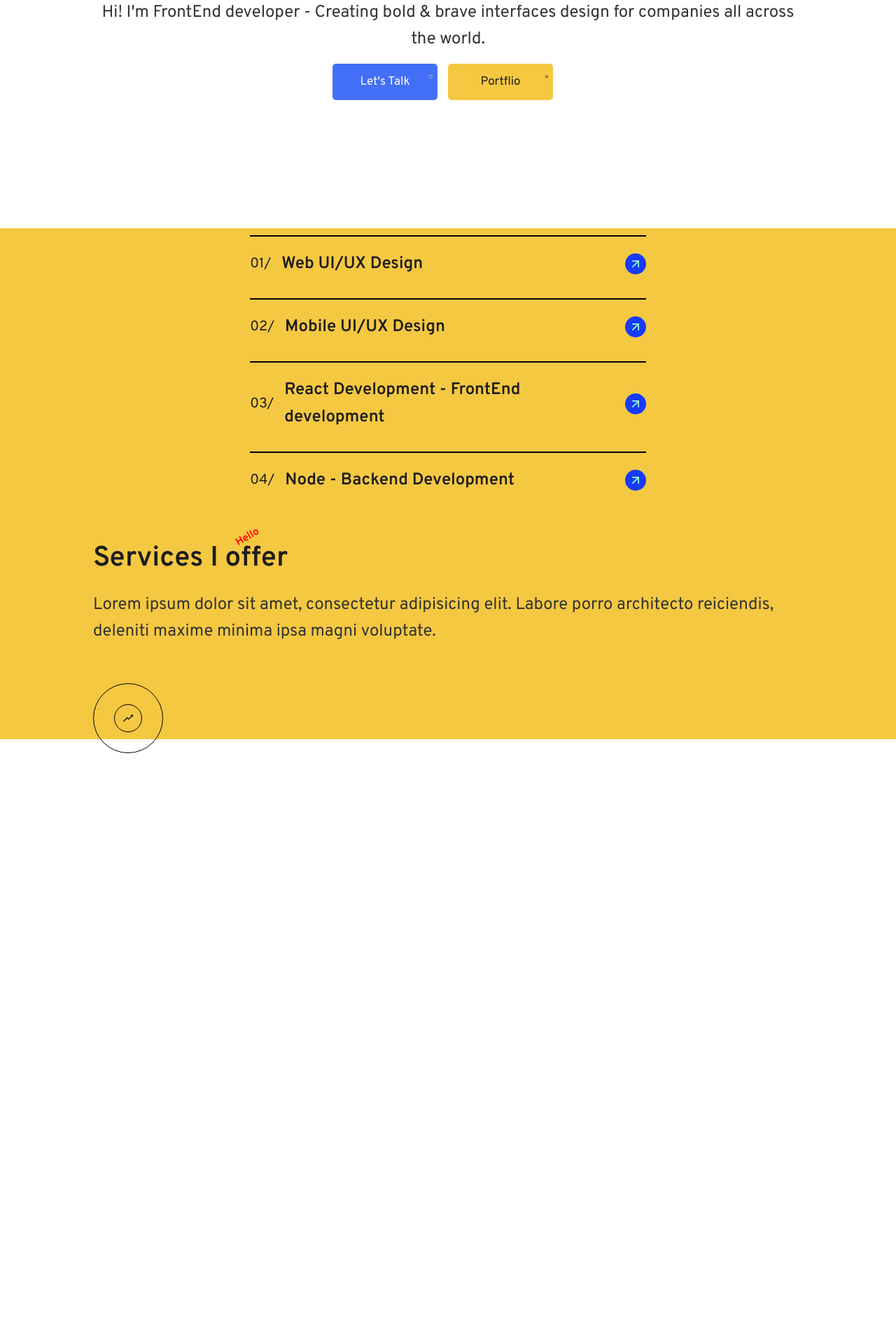
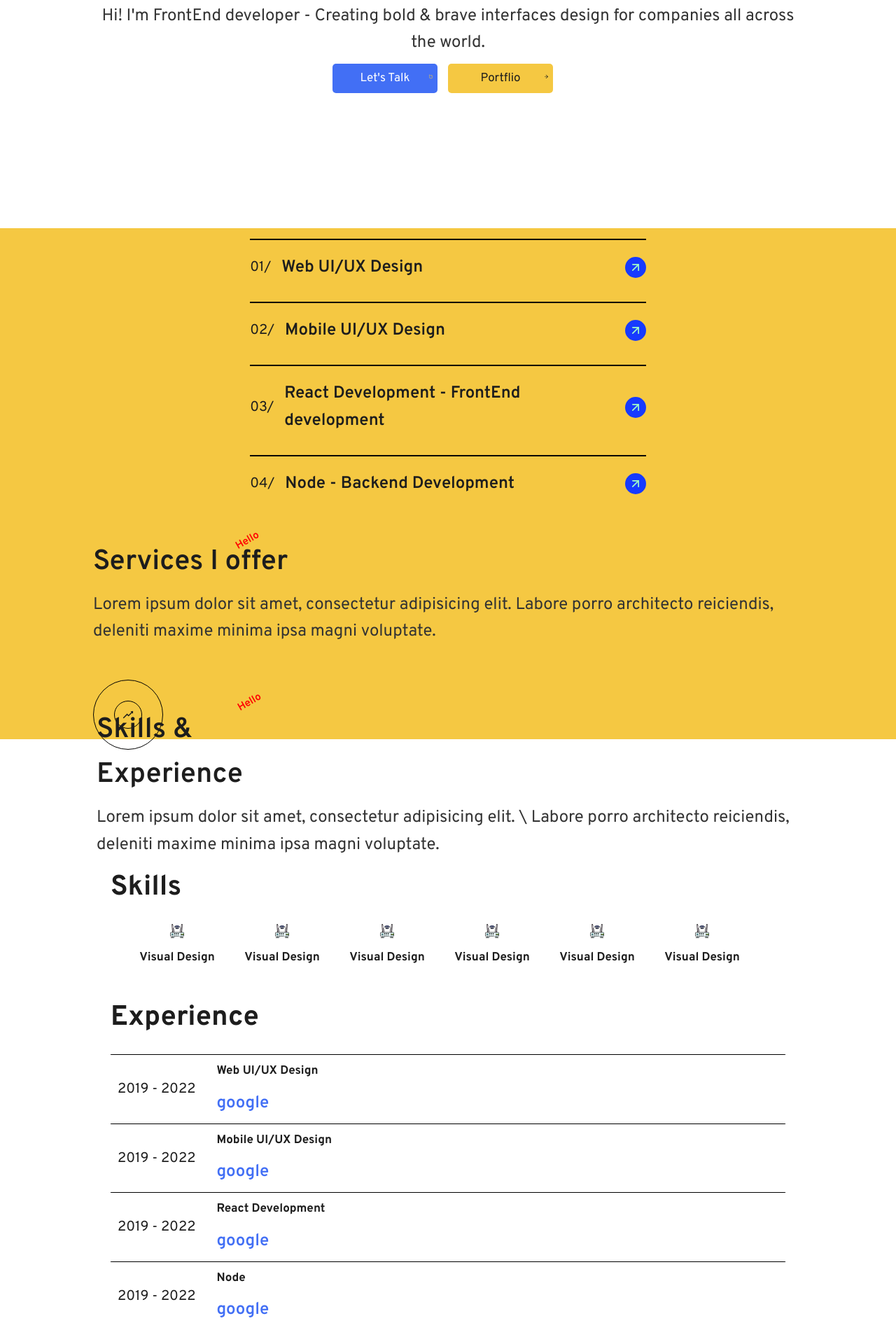
Before and after one commit to jamalEden3/my-portfolio, a React (Create React App) app: page / in a window 1280 px wide. Shown: the part 474-2394 px from the top of the page at 70% size. Before the commit the page ends 1550 px from the top, so only its background shows below. Built offline with nearby package versions, Linux system fonts and the light colour scheme.

Commit message:
finish Skills component

```diff
--- a/src/App.js
+++ b/src/App.js
@@ -1,11 +1,9 @@
 import './App.style.scss';
-
-
-import Skills from './components/skills/skills';
 
 import Header from './components/header/header';
 import About from './components/about/about';
 import Services from './components/services/services';
+import Skills from './components/skills/skills';
 
 function App() {
   return (
@@ -13,6 +11,7 @@ function App() {
       <Header />
       <About />
       <Services />
+      <Skills />
     </>
   );
 }
--- a/src/components/services/services.style.scss
+++ b/src/components/services/services.style.scss
@@ -2,8 +2,9 @@
 @import '../../styles/mixin.scss';
 
 .services {
+    @include mainSection;
     background-color: $yellow;
-    @include mainSection;
+    margin-bottom: $m-4;
 
     &__group {
         @include mainBlock;
@@ -17,20 +18,7 @@
 
 
     &__infos {
-        display: flex;
-        flex-direction: column;
-        justify-content: center;
-        align-items: center;
-        flex: 1;
-        position: relative;
-        text-align: center;
-        margin: 20px 0;
-        @include breakpoint(md) {
-            text-align: left;
-            justify-content: flex-start;
-            align-items: flex-start;
-            margin: 0;
-        }
+        @include leftInfos;
     }
 
     &__title {
--- a/src/components/skills/skills.jsx
+++ b/src/components/skills/skills.jsx
@@ -6,17 +6,18 @@ import { SKILLS_DATA, EXPERIENCE_DATA } from './SKILLS_DATA';
 function Skills() {
   return (
       <section className="skills">
+          <div className="container">
+              <div className="skills__group">
                 <div className="skills__l">
                     <div className="skills__infos">
                       <div className="skills__info">
-                    <span className="skills__label">experience!</span>
                           <h2 className="skills__title">Skills & <br />Experience</h2>
                           <p className="skills__subTitle">Lorem ipsum dolor sit amet, consectetur adipisicing elit. \
                           Labore porro architecto reiciendis, deleniti maxime minima ipsa magni voluptate.</p>
                       </div>
-                <div className="skills__box">
-                    <h4 className="skills__group-title">Skills</h4>
-                    <div className="skills__group">
+                      <div className="skills__collections">
+                          <h2 className="skills__collections__title">Skills</h2>
+                          <div className="skills__collection">
                               {
                                  EXPERIENCE_DATA.map(({id, name, icon}) => {
                                      return(
@@ -29,8 +30,9 @@ function Skills() {
                               }
                           </div>
                       </div>
-            </div>
-        </div>
+                    </div>{/* infos */}
+                </div>{/* skills l */}
+
                 <div className="skills__r">
                     <h2 className="skills__r__title">Experience</h2>
                     {
@@ -42,14 +44,16 @@ function Skills() {
                                         <span className="skills__date-to">{to}</span>
                                     </div>
                                     <div className="skills__desc">
-                                <h3 className="skills__desc__name">{name}</h3>
+                                        <h4 className="skills__desc__name">{name}</h4>
                                         <p className="skills__desc__company">{company}</p>
                                     </div>
                                 </div>
                             </div>
                         ))
                     }
-        </div>
+                </div>{/* skills r */}
+              </div>{/* skills group */}
+          </div>{/* container */}
       </section>
   );
 }
--- a/src/components/skills/skills.style.scss
+++ b/src/components/skills/skills.style.scss
@@ -1,48 +1,60 @@
 @import '../../styles/variables.scss';
 @import '../../styles/mixin.scss';
 .skills {
-    /* @include mainBlock; */
+    @include mainSection;
+    padding-top: $p-4;
     background-color: #fff;
 
-    &__l {
-        /* @include leftBlock; */
+    &__group {
+        @include mainBlock;
+        align-items: initial;
+        padding: 0 $m-2;
     }
 
+    &__l {
+        @include leftSectionPart;
+        padding: 0;
+    }
+
+    &__infos {
+        @include leftInfos;
+    }
     &__info {
       /*   @include infoBlock; */
     }
 
     &__title {
-        /* @include titleBlock; */
-    }
-
-    &__label {
-        /* @include label */
+        @include sectionTitle;
     }
 
     &__subTitle {
-        /* @include bioBlock; */
+        @include subTitle;
     }
 
-    &__skills {
-        /* display: flex;
-        flex-direction: column */
+    &__collections {
+        display: flex;
+        flex-direction: column;
+        padding: 0 $p-3;
+
+        &__title {
+            text-align: left;
+           margin-bottom: $m-3;
+        }
     }
-    &__group-title {
-        /* margin-bottom: 20px; */
-    }
-    &__group {
-        /* display: flex;
-        flex-wrap: wrap;
-        justify-content: space-between; */
+    &__collection {
+       display: flex;
+       align-items: center;
+       justify-content: space-between;
+       flex-wrap: wrap;
+       padding: 0 $p-3;
     }
 
     &__skill {
-        /* min-width: 150px;
+        min-width: 150px;
         display: flex;
         flex-direction: column;
         align-items: center;
-        margin-bottom: 20px; */
+        margin-bottom: 20px;
     }
 
     &__nm {
@@ -50,45 +62,55 @@
     }
 
     &__image {
-        /* width: 40px;
-        height: 40px;
-        margin-bottom: 15px */
+        width: 20px;
+        height: 20px;
+        margin-bottom: 15px
     }
 
 
-    /* &__r {
-        @include rightBlock;
+    &__r {
+        display: flex;
+        flex-direction: column;
+        padding: $p-3;
+        margin-bottom: $m-4;
 
-        &__title{
-            font-size: 1.4rem;
-            margin-bottom: 15px;
+        &__title {
+            margin-bottom: $m-3;
         }
-    } */
+    }
 
     &__details {
         display: flex;
-
+        align-items: center;
+        justify-content: space-between;
     }
 
     &__detail {
         display: flex;
         align-items: center;
         border-top: 1px solid #000;
-        padding: 20px 10px;
+        padding: $p-2;
         width: 100%;
     }
     &__date {
         margin-right: 30px;
-        font-size: .7rem;
+
+        &-from {
+            /* color: $yellow; */
+        }
+
+        &-to {
+
+        }
     }
 
     &__desc {
-        font-size: 1rem;
         width: 60%;
 
         &__company {
-            font-size: .7rem;
             padding-top: 12px;
+            color: $blue;
+            font-weight: 600;
         }
     }
 }
--- a/src/styles/index.scss
+++ b/src/styles/index.scss
@@ -9,7 +9,9 @@ h1 {
 h2 {
     font-size: 2rem;
 }
-
+h4 {
+    font-size: 1.4rem;
+}
 p {
     font-size: 1.5rem;
 }
@@ -30,7 +32,9 @@ button {
     h2 {
         font-size: 2.5rem;
     }
-
+    h4 {
+        font-size: 1.5rem;
+    }
     p {
         font-size: 1.7rem;
     }
@@ -52,6 +56,9 @@ button {
 
     h2 {
         font-size: 3rem;
+    }
+    h4 {
+        font-size: 1.7rem;
     }
 
     p {
--- a/src/styles/mixin.scss
+++ b/src/styles/mixin.scss
@@ -40,6 +40,23 @@
     position: relative;
     color: #333;
     margin-bottom:  $m-2;
+}
+
+@mixin leftInfos {
+    display: flex;
+    flex-direction: column;
+    justify-content: center;
+    align-items: center;
+    flex: 1;
+    position: relative;
+    text-align: center;
+    margin: 20px 0;
+    @include breakpoint(md) {
+        text-align: left;
+        justify-content: flex-start;
+        align-items: flex-start;
+        margin: 0;
+    }
 }
 /* @mixin bioBlock {
     margin: 15px 0;
--- a/src/styles/variables.scss
+++ b/src/styles/variables.scss
@@ -13,13 +13,13 @@ $grey: rgb(175, 175, 175);
 /*seprators*/
 
 $m-1: 5px;
-$m-2: 15px;
+$m-2: 10px;
 $m-3: 20px;
 $m-4: 30px;
 
 
 $p-1: 5px;
-$p-2: 15px;
+$p-2: 10px;
 $p-3: 20px;
 $p-4: 30px;
 
```
Lines whose indentation alone changed are shown as unchanged.
